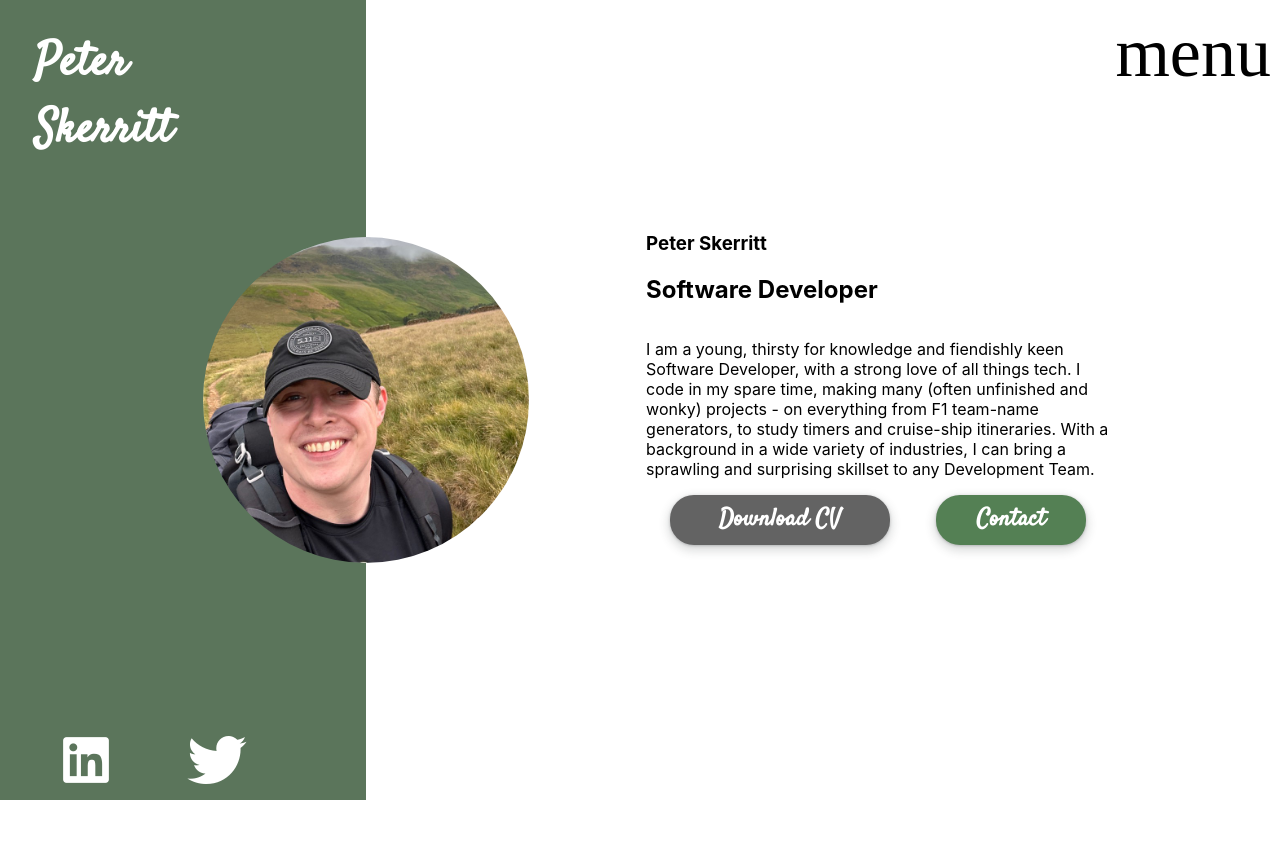
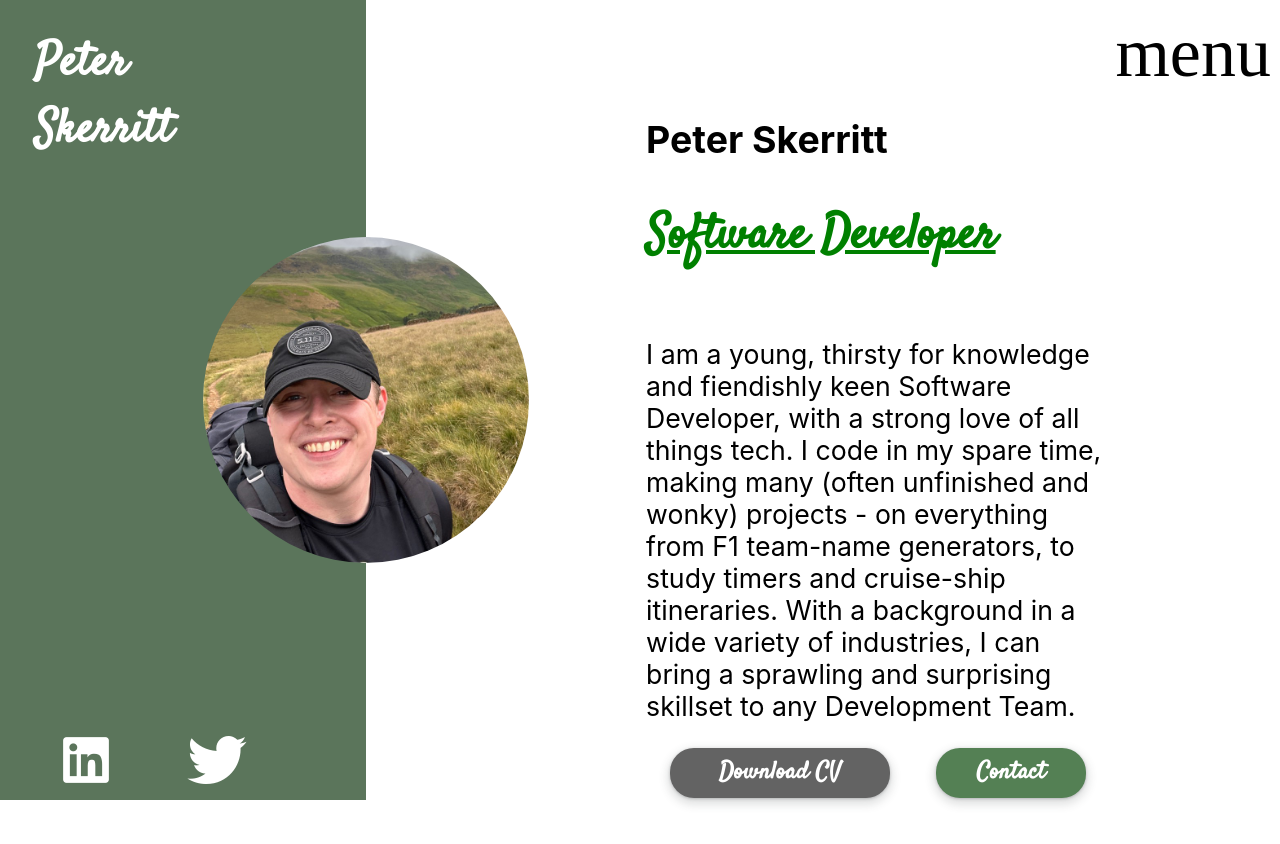
Before and after one commit to peter-skerritt/WB2, a React (Create React App) app: page / in a window 1280 px wide. Shown: the top 844 px of the page. Before the commit the page ends 800 px from the top, so only its background shows below. Built offline with nearby package versions, Linux system fonts and the light colour scheme.

Commit message:
Tweaked the textBox comp, added styling.

```diff
--- a/src/comps/App.js
+++ b/src/comps/App.js
@@ -1,9 +1,9 @@
 import "../styles/App.css";
 import Profile from "./Profile";
-import Buttons from "./Buttons";
 import Title from "./Title";
 import Navbar from "./Navbar";
 import Links from "./Links";
+import TextBox from "./TextBox";
 
 function App() {
   return (
@@ -23,19 +23,7 @@ function App() {
   </div>
 
   <div class="text">
-  <div class="text-box1">
-        <Buttons/>
-          <div class="title-text">
-            <h3>Peter Skerritt</h3>
-            <h2>Software Developer</h2>
-          </div>
-          <div class="main-text">
-            <p>I am a young, thirsty for knowledge and fiendishly keen Software Developer, with a strong love of all things tech. I code in my spare time,
-               making many (often unfinished and wonky) projects - on everything from F1 team-name generators, to study timers and cruise-ship itineraries. With a background
-               in a wide variety of industries, I can bring a sprawling and surprising skillset to any Development Team.
-            </p>
-          </div>
-        </div>
+    <TextBox/>
   </div>
    <Navbar/>
 </div>
--- a/src/comps/TextBox.js
+++ b/src/comps/TextBox.js
@@ -1,17 +1,15 @@
 import React from "react";
 import "../styles/textBox.css";
+import Buttons from "./Buttons";
 
 const textBox = () => {
     return (
 
       <div class="text-box1">
-          <div class="buttons">
-            <button>Yes</button>
-            <button>No</button>
-          </div>
+      <Buttons/>
         <div class="title-text">
           <h3>Peter Skerritt</h3>
-            <h2>Software Developer</h2>
+          <h2 class="sub-text">Software Developer</h2>
         </div>
         <div class="main-text">
           <p>I am a young, thirsty for knowledge and fiendishly keen Software Developer, with a strong love of all things tech. I code in my spare time,
--- a/src/styles/textBox.css
+++ b/src/styles/textBox.css
@@ -0,0 +1,13 @@
+.title-text {
+    font-size: 24pt;
+}
+
+.sub-text {
+    font-family: "Satisfy", cursive;
+    color: green;
+    text-decoration: underline;
+}
+
+.main-text {
+    font-size: 20pt;
+}
```
Lines whose indentation alone changed are shown as unchanged.
